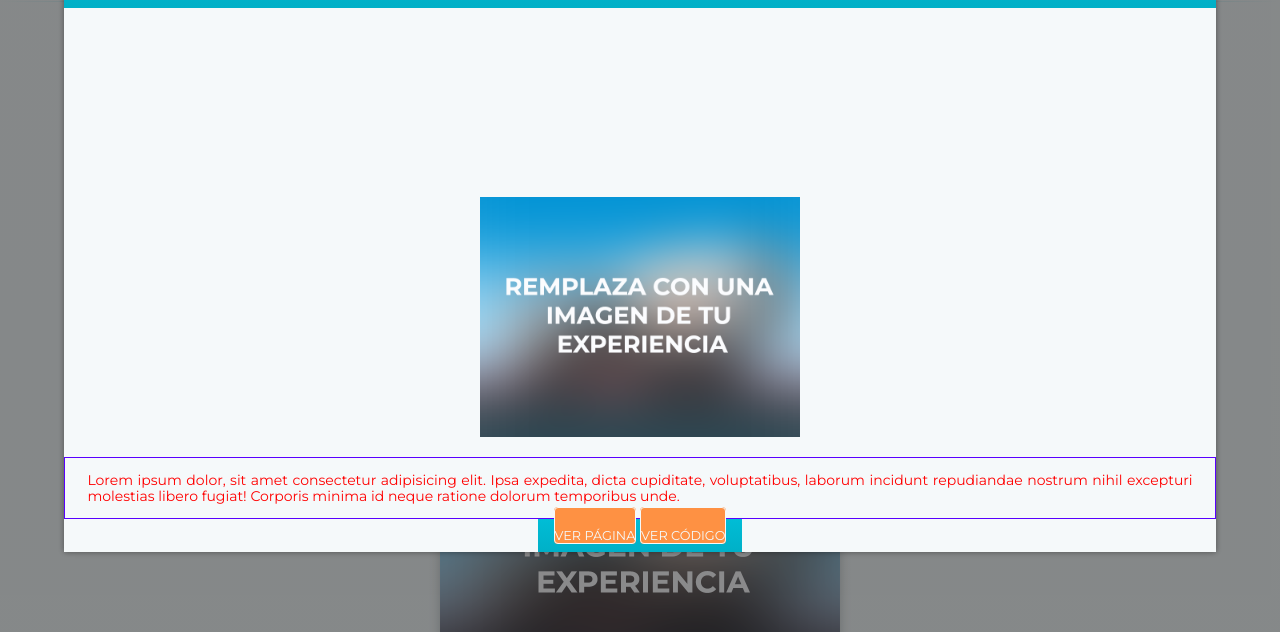
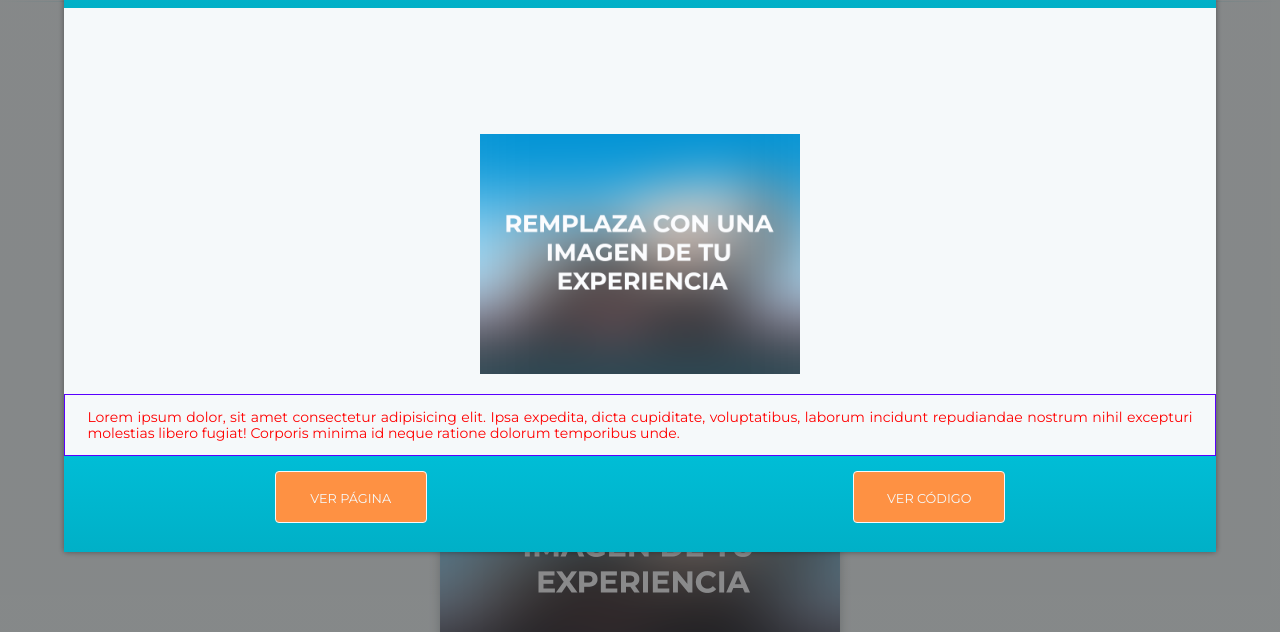
Before and after one commit to cesar-js-23/portafolio-ultimate, a plain HTML site: page index.html in a window 1280 px wide. Both pictures are taken after a click on the button "Proyecto 1". Shown: the part 616-1248 px from the top of the page. Drawn offline with nearby package versions, Linux system fonts and the light colour scheme.

Commit message:
Esta Versión me gust

```diff
--- a/assets/css/modal.css
+++ b/assets/css/modal.css
@@ -67,6 +67,7 @@
 }
 
 .container-moda-body{
+    height: auto;
     display: flex;
     flex-direction: column;
     justify-content: space-between;
@@ -111,14 +112,14 @@
     width: 80%;
     /* margin-left: -.25rem; */
 }
-/* .footer {
+.footer {
     height: 80px;
     display: flex;
     column-gap: 5px;
     align-items: center;
     justify-content: center;
     width: 100%;
-} */
+}
 
 .modal-header, .footer{
     padding: 8px 16px;
```
